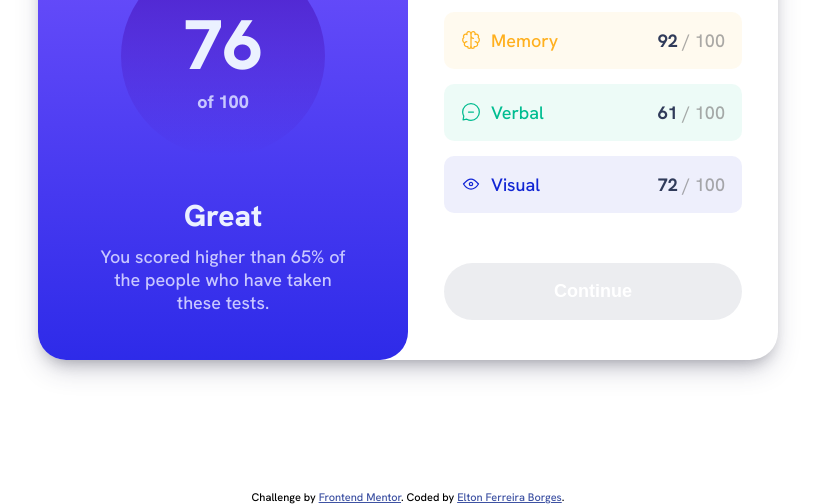
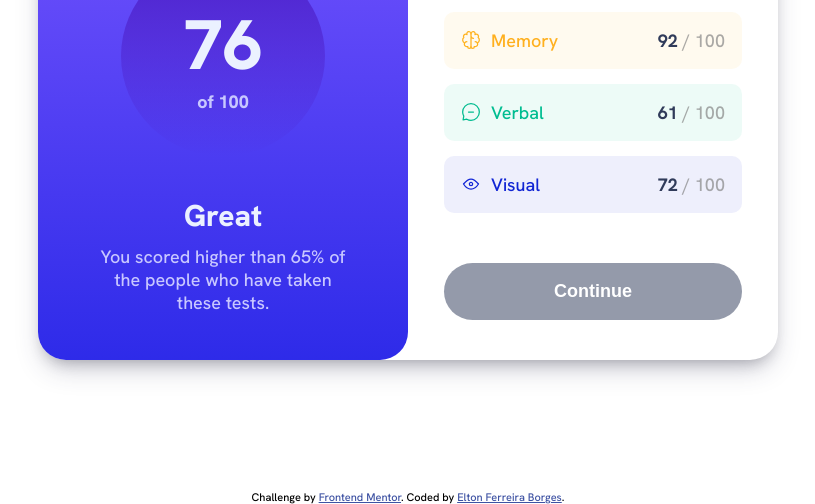
Before and after one commit to CriM1Nal1337/results-summary-component-main-FrontendMentor, a plain HTML site: page index.html in a window 1280 px wide. In both pictures the pointer is over the button "Continue". Shown: the part 296-800 px from the top of the page, without its empty margins (232-1047 px from the left). Drawn offline with Linux system fonts and the light colour scheme.

Commit message:
btn-hover

```diff
--- a/src/css/style.css
+++ b/src/css/style.css
@@ -160,7 +160,7 @@ body {
 
 .right-container .btn:hover{
   cursor: pointer;
-  background-color: hsla(224, 30%, 27%, 0.082);
+  background-color: hsla(224, 30%, 27%, 0.51);
 }
 
 .attribution {
```
